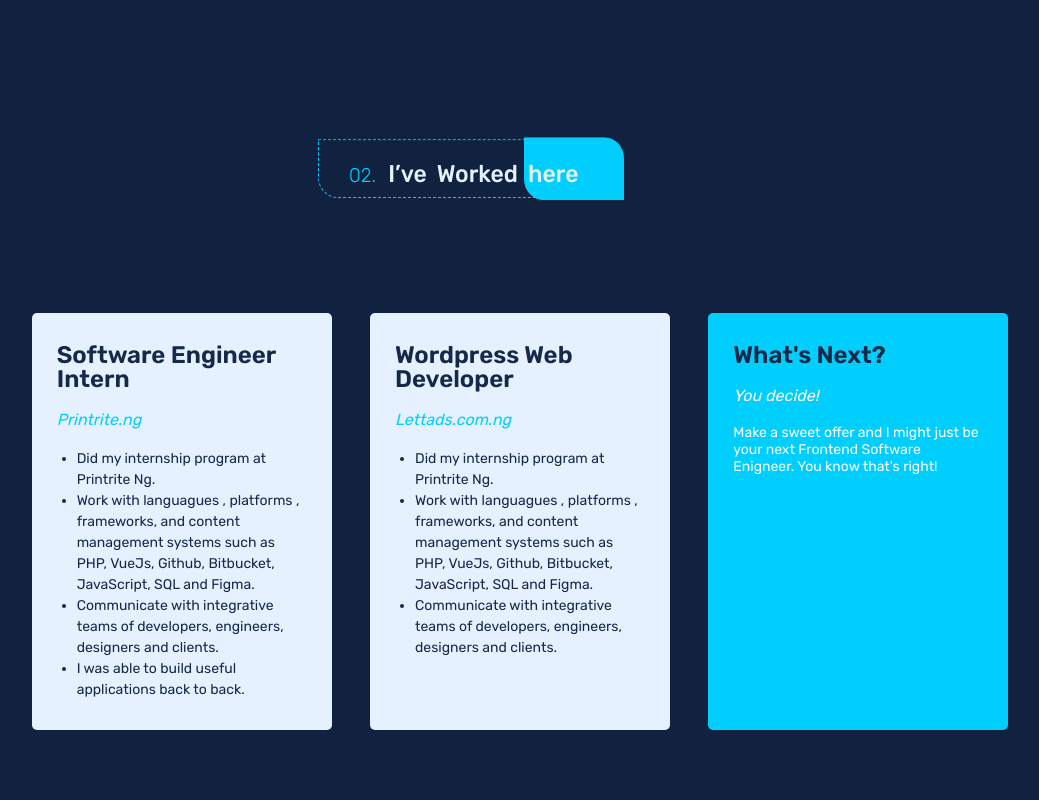
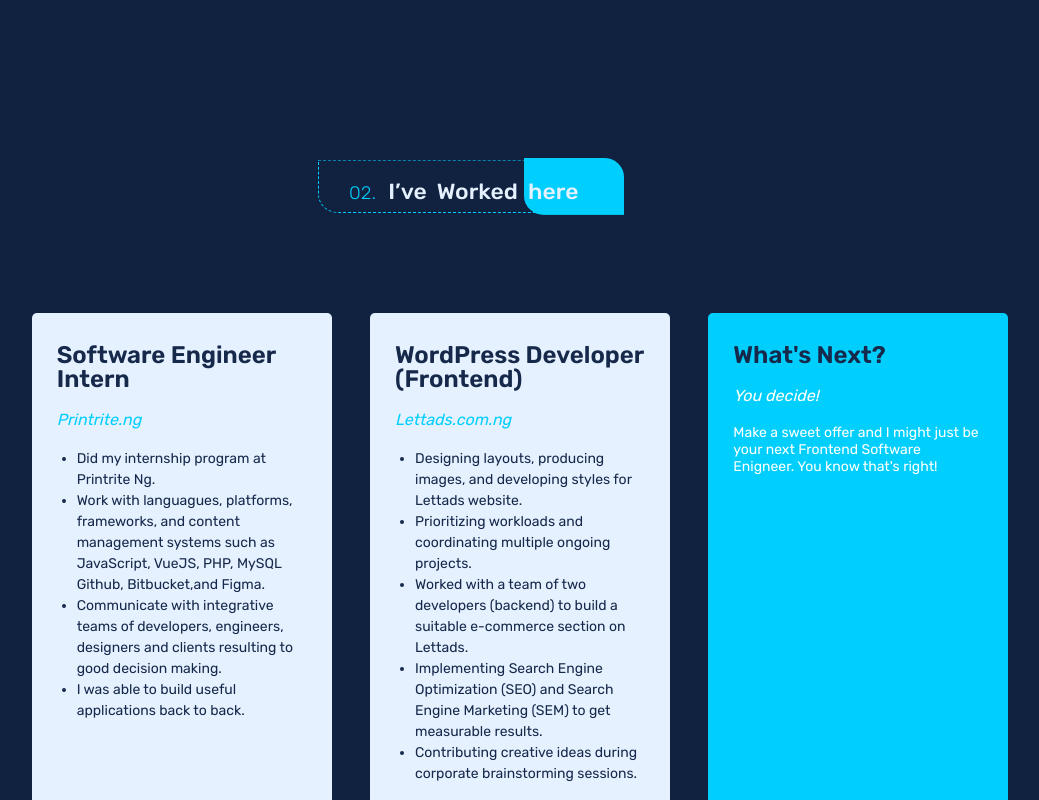
Before and after one commit to dicethedev/blessingsamuel, a Vue app: page / in a window 1280 px wide. Shown: the part 1580-2380 px from the top of the page, without its empty margins (170-1209 px from the left). Built offline with nearby package versions, Linux system fonts and the light colour scheme.

Commit message:
added another skill-logo and make changes to link destination

```diff
--- a/src/views/Contact.vue
+++ b/src/views/Contact.vue
@@ -1,14 +1,18 @@
 <template>
-  <div class="contact-me">
+  <!-- This area consist of both contact and footer section -->
   <div
-      class="button-style-1 animate__animated animate__bounce animate__infinite"
+    class="
+      container
+      button-style-1
+      animate__animated animate__bounce animate__infinite
+    "
   >
-      <h2 class="head-numbering">
+    <h2 class="heading-numbering">
       <span>05.</span> What’s Next?
       <div class="button-style-2"></div>
     </h2>
   </div>
-
+  <div class="contact-me container">
     <div class="contact-details">
       <h1>Get me Hired!</h1>
       <p>
@@ -24,13 +28,15 @@
 
   <footer>
     <h3>Designed & Built by Blessing Samuel</h3>
-    <div class="project-destination">
+    <div class="design-build-destination">
+      <!-- Figma Destination -->
       <a
         href="https://www.figma.com/file/FrJ9xgmbpnefZUTFBr0CNE/Blessing-Samuel-Portfolio?node-id=0%3A1"
         target="_blank"
         rel="noreferrer"
         ><img src="../assets/fa-brands_figma.svg" alt="figma"
       /></a>
+      <!-- Github Destination -->
       <a href="https://github.com/dicethedev/blessingsamuel"
         ><img src="../assets/akar-icons_link-out.svg" alt=""
       /></a>
@@ -59,10 +65,9 @@ export default {
   --lightest-slate: #ccd6f6;
   --easing: cubic-bezier(0.22, 0.68, 0, 1.71);
   --transition: all 0.25s cubic-bezier(0.645, 0.045, 0.355, 1);
-  --dice-color-shadow: rgba(2, 12, 27, 0.7);
+  --focus-color: rgba(2, 12, 27, 0.7);
 }
 
-.contact-me {
 .button-style-1 {
   color: var(--color-focus);
   background-color: transparent;
@@ -75,25 +80,14 @@ export default {
   line-height: 1;
   text-decoration: none;
   margin-top: 100px;
-    margin-left: 620px;
-
-    //Mobile Responsiveness
-    @include breakpoint-down(small) {
-      margin-left: 200px;
-      margin-top: 500px;
-      width: 170px;
-      height: 20px;
-    }
 
   //Mobile Responsiveness
   @include breakpoint-down(medium) {
-      margin-left: 230px;
-      margin-top: 120px;
     width: 220px;
     height: 50px;
   }
 
-    .head-numbering > h2 {
+  .heading-numbering > h2 {
     display: flex;
     -webkit-box-align: center;
     justify-content: center;
@@ -156,17 +150,12 @@ export default {
   }
 }
 
+.contact-me {
+  padding: 100px 6.944vw;
+
   .contact-details {
-    margin-top: 70px;
-    margin-left: 450px;
     max-width: 600px;
     text-align: center;
-
-    //Mobile Responsiveness
-    @include breakpoint-down(medium) {
-      margin-top: 50px;
-      margin-left: 35px;
-    }
 
     h1 {
       font-size: clamp(40px, 5vw, 55px);
@@ -180,11 +169,6 @@ export default {
       font-weight: 200;
       line-height: 26.44px;
       margin-top: 20px;
-
-      //Mobile Responsiveness
-      @include breakpoint-down(small) {
-        margin-left: 200px;
-      }
     }
 
     .contact-link {
@@ -221,14 +205,7 @@ footer {
   min-height: 70px;
   padding: 15px;
   text-align: center;
-  margin-top: 200px;
-  margin-left: 50px;
-
-  //Mobile Responsiveness
-  @include breakpoint-down(medium) {
-    margin-top: 150px;
-    margin-left: 10px;
-  }
+  margin-top: 100px;
 
   h3 {
     color: #8892b0;
@@ -236,7 +213,7 @@ footer {
     font-weight: 300;
   }
 
-  .project-destination {
+  .design-build-destination {
     margin-top: 10px;
     a {
       text-decoration: none;
--- a/src/views/Experience.vue
+++ b/src/views/Experience.vue
@@ -18,22 +18,22 @@
         <!-- 1 -->
         <div class="experience-card">
           <h2>Software Engineer Intern</h2>
-          <h4>Printrite.ng</h4>
+          <a href="https://printrite.ng/"><h4>Printrite.ng</h4></a>
           <ul>
             <li>
               <p>Did my internship program at Printrite Ng.</p>
             </li>
             <li>
               <p>
-                Work with languagues , platforms , frameworks, and content
-                management systems such as PHP, VueJs, Github, Bitbucket,
-                JavaScript, SQL and Figma.
+                Work with languagues, platforms, frameworks, and content
+                management systems such as JavaScript, VueJS, PHP, MySQL Github,
+                Bitbucket,and Figma.
               </p>
             </li>
             <li>
               <p>
                 Communicate with integrative teams of developers, engineers,
-                designers and clients.
+                designers and clients resulting to good decision making.
               </p>
             </li>
             <li>
@@ -43,23 +43,37 @@
         </div>
         <!-- 2 -->
         <div class="experience-card">
-          <h2>Wordpress Web Developer</h2>
-          <h4>Lettads.com.ng</h4>
+          <h2>WordPress Developer (Frontend)</h2>
+          <a href="https://Lettads.com.ng/"><h4>Lettads.com.ng</h4></a>
           <ul>
             <li>
-              <p>Did my internship program at Printrite Ng.</p>
-            </li>
-            <li>
               <p>
-                Work with languagues , platforms , frameworks, and content
-                management systems such as PHP, VueJs, Github, Bitbucket,
-                JavaScript, SQL and Figma.
+                Designing layouts, producing images, and developing styles for
+                Lettads website.
               </p>
             </li>
             <li>
               <p>
-                Communicate with integrative teams of developers, engineers,
-                designers and clients.
+                Prioritizing workloads and coordinating multiple ongoing
+                projects.
+              </p>
+            </li>
+            <li>
+              <p>
+                Worked with a team of two developers (backend) to build a
+                suitable e-commerce section on Lettads.
+              </p>
+            </li>
+            <li>
+              <p>
+                Implementing Search Engine Optimization (SEO) and Search Engine
+                Marketing (SEM) to get measurable results.
+              </p>
+            </li>
+            <li>
+              <p>
+                Contributing creative ideas during corporate brainstorming
+                sessions.
               </p>
             </li>
           </ul>
@@ -118,11 +132,24 @@ export default {
     width: 260px;
     height: 54px;
   }
+  .head-numbering > h2 {
+    position: relative;
+    margin: 10px 0px 40px;
+    margin-top: 40px;
+    width: 100%;
+    font-size: clamp(26px, 5vw, var(--fz-heading));
+    white-space: nowrap;
+  }
 
-  .heading-numbering {
+  h2 {
     font-size: 23px;
     font-weight: 500;
     color: #e6f1ff;
+
+    //Mobile Responsiveness
+    @include breakpoint-down(small) {
+      font-size: 18px;
+    }
 
     //Mobile Responsiveness
     @include breakpoint-down(medium) {
@@ -136,8 +163,13 @@ export default {
       margin-right: 2px;
 
       //Mobile Responsiveness
+      @include breakpoint-down(small) {
+        font-size: 17px;
+      }
+
+      //Mobile Responsiveness
       @include breakpoint-down(medium) {
-        font-size: 17px;
+        font-size: 18px;
       }
     }
   }
@@ -159,7 +191,7 @@ export default {
     }
 
     //Mobile Responsiveness
-    @include breakpoint-down(medium) {
+    @include breakpoint-down(small) {
       margin-top: -42px;
       margin-left: 150px;
       width: 80px;
@@ -224,15 +256,6 @@ export default {
         min-height: 200px;
       }
 
-      // @media (max-width: 575.98px) {
-      //   margin: 25px 0;
-      //   padding: 30px 20px;
-      //   max-width: 450px;
-      //   width: 100%;
-      //   min-width: unset;
-      //   min-height: 200px;
-      // }
-
       h2,
       h4 {
         margin-bottom: 20px;
@@ -242,6 +265,11 @@ export default {
         line-height: 1;
         font-size: 1.5rem;
       }
+
+      a {
+        text-decoration: none;
+      }
+
       h4 {
         color: #00cffd;
         font-size: 16px;
--- a/src/views/Home.vue
+++ b/src/views/Home.vue
@@ -162,26 +162,12 @@ h6 {
 }
 
 .home-content {
+  display: flex;
+  align-items: center;
   width: 100%;
   padding: 84px 6.944vw 0;
   position: relative;
   min-height: 711px;
-  display: flex;
-  align-items: center;
-  // margin-top: -5.75rem;
-  // margin-left: -180px;
-
-  //Mobile Responsiveness
-  @include breakpoint-down(small) {
-    margin-top: -3rem;
-    margin-left: -1.5rem;
-  }
-
-  //Mobile Responsiveness
-  @include breakpoint-down(medium) {
-    margin-top: -3rem;
-    margin-left: -10px;
-  }
 
   .hero-text {
     height: 100%;
--- a/src/views/Project.vue
+++ b/src/views/Project.vue
@@ -93,7 +93,11 @@
             <a href="#" target="_blank" rel="noopener noreferrer">
               <img src="../assets/akar-icons_github-fill.svg" alt="github" />
             </a>
-            <a href="#" target="_blank" rel="noopener noreferrer">
+            <a
+              href="https://github.com/dicethedev/invoice-app"
+              target="_blank"
+              rel="noopener noreferrer"
+            >
               <img
                 src="../assets/bi_arrow-right-circle-fill.svg"
                 alt="arrow-right"
--- a/src/views/SkillSet.vue
+++ b/src/views/SkillSet.vue
@@ -13,7 +13,7 @@
   </div>
   <div class="skillset">
     <div class="skills">
-      <div class="skill-container">
+      <div class="skill-container container">
         <div class="skill-list">
           <img src="../assets/logos_html-5.svg" alt="" />
           <img src="../assets/logos_css-3.svg" alt="" />
@@ -21,7 +21,7 @@
           <img src="../assets/logos_javascript.svg" alt="" />
           <img src="../assets/logos_vue.svg" alt="" />
           <img src="../assets/logos_react.svg" alt="" />
-          <img src="../assets/logos_mysql.svg" alt="" />
+          <img src="../assets/logos_typescript.svg" alt="" />
           <img src="../assets/logos_nodejs.svg" alt="" />
         </div>
       </div>
@@ -123,8 +123,8 @@ export default {};
 }
 
 .skillset {
-  padding: 100px 6.944vw;
-  // padding: 200px 15.944vw 150px;
+  padding: 100px 20.944vw;
+  // margin-right: -200px;
   position: relative;
 
   @media (max-width: 991.98px) {
@@ -146,18 +146,30 @@ export default {};
         width: -webkit-fit-content;
         width: -moz-fit-content;
         width: fit-content;
-        -webkit-animation: scrollFromLefttoRight 5s ease-in-out 1s infinite;
-        animation: scrollFromLefttoRight 5s ease-in-out 1s infinite;
+        -webkit-animation: scrollFromLefttoRight 6s ease-in-out 1s infinite;
+        animation: scrollFromLefttoRight 6s ease-in-out 1s infinite;
 
         @include breakpoint-down(medium) {
-          -webkit-animation: scrollFromLefttoRight 4s ease-in-out 1s infinite;
-          animation: scrollFromLefttoRight 4s ease-in-out 1s infinite;
+          -webkit-animation: scrollFromLefttoRight 7s ease-in-out 1s infinite;
+          animation: scrollFromLefttoRight 7s ease-in-out 1s infinite;
         }
 
         img {
-          margin-right: 15px;
-          width: 120px;
-          height: 120px;
+          margin-right: 20px;
+          width: 100px;
+          height: 100px;
+
+          @media (max-width: 575.98px) {
+            -webkit-transform: scale(0.6);
+            transform: scale(0.6);
+            margin-right: -20px;
+          }
+
+          @media (max-width: 991.98px) {
+            -webkit-transform: scale(0.8);
+            transform: scale(0.8);
+            margin-right: -10px;
+          }
         }
 
         @keyframes scrollFromLefttoRight {
@@ -166,8 +178,8 @@ export default {};
             transform: translateX(0);
           }
           50% {
-            -webkit-transform: translateX(-55%);
-            transform: translateX(-55%);
+            -webkit-transform: translateX(-60%);
+            transform: translateX(-60%);
           }
           100% {
             -webkit-transform: translateX(0);
```
Also changed, not shown: src/views/About.vue (+3 -8 lines), src/assets/logos_typescript.svg (added). Lines whose indentation alone changed are shown as unchanged.
